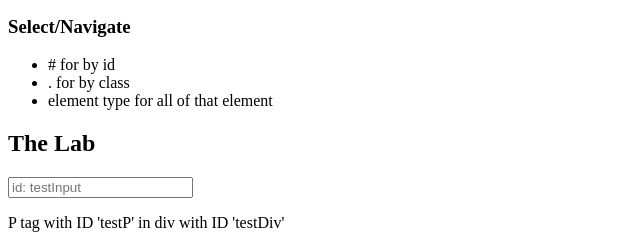
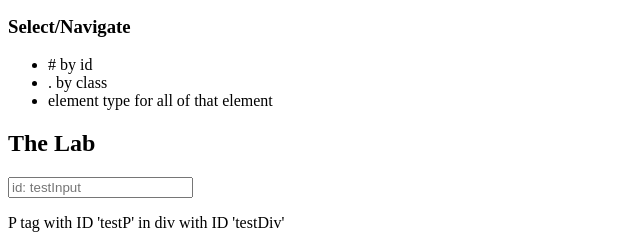
Before and after one commit to BluePawDev/jqueryIntro, a plain HTML site: page index.html in a window 1280 px wide. Shown: the part 441-680 px from the top of the page, 0-640 px from the left. Drawn offline with Linux system fonts and the light colour scheme.

Commit message:
did something or other

```diff
--- a/index.html
+++ b/index.html
@@ -20,34 +20,21 @@
     <h2 id='application_use' class='subheader'>Application/Use</h2>
     <h3 id='setup'>Setup</h3>
     <ul id='setupList'>
-      <li>
-        include file in project (vendors folder)
-      </li>
-      <li>
-        src in minified js file BEFORE your js scripts
-      </li>
-      <li>
-        check that JQ is sourced correctly
-      </li>
+      <li>include file in project (vendors folder)</li>
+      <li>src in minified js file BEFORE your js scripts</li>
+      <li>check that JQ is sourced correctly</li>
     </ul>
     <h3 id='select_navigate'>Select/Navigate</h3>
     <ul id='selectList'>
-      <li>
-        # for by id
+      <li># by id</li>
+      <li>. by class
       </li>
-      <li>
-        . for by class
-      </li>
-      <li>
-        element type for all of that element
-      </li>
+      <li>element type for all of that element</li>
     </ul>
     <h2 class='subheader'>The Lab</h2>
     <input type='text' id='testInput' placeholder="id: testInput" />
     <div id='testDiv'>
-      <p id='testP'>
-        P tag with ID 'testP' in div with ID 'testDiv'
-      </p>
+      <p id='testP'>P tag with ID 'testP' in div with ID 'testDiv'</p>
     </div>
   </body>
 </html>
```
